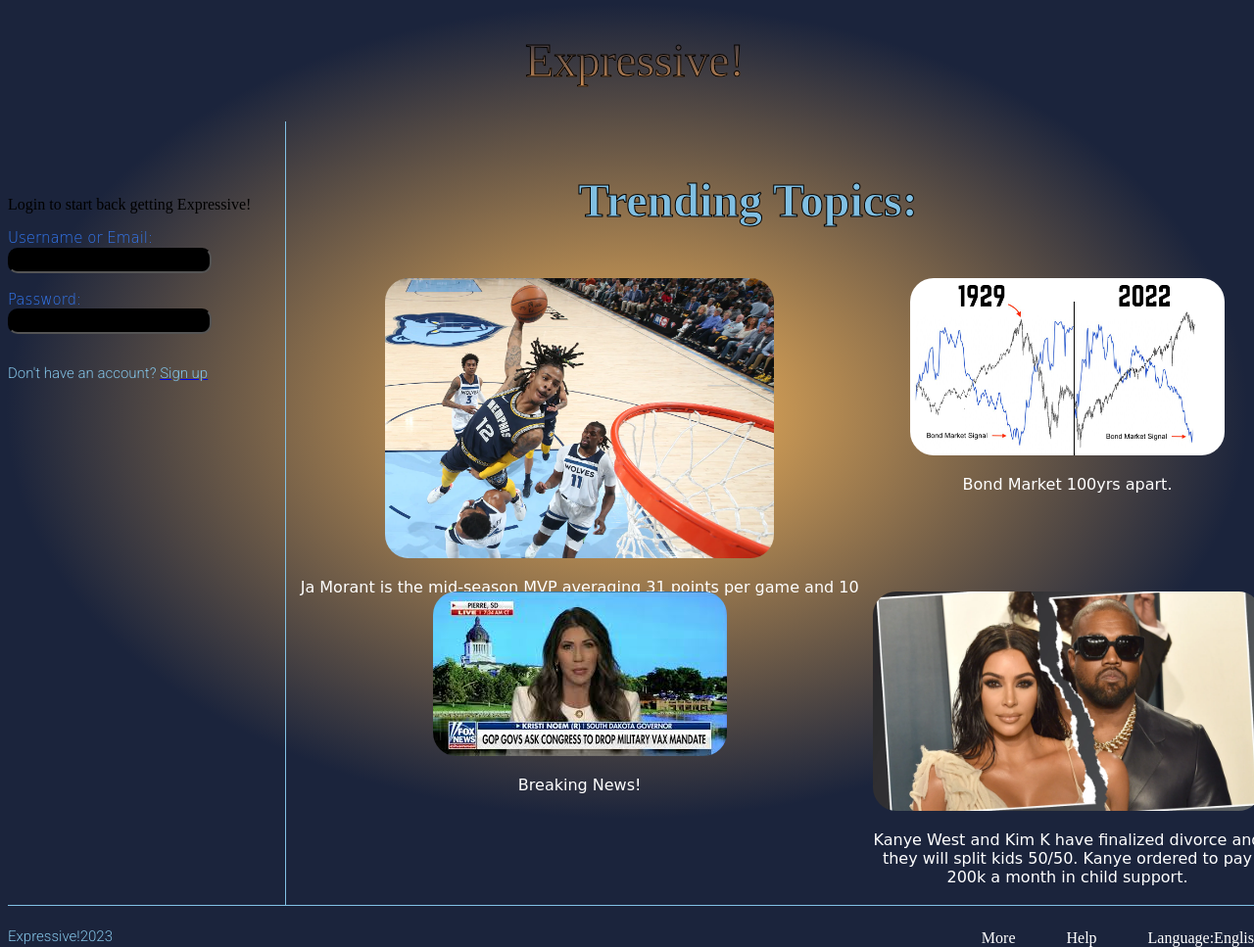
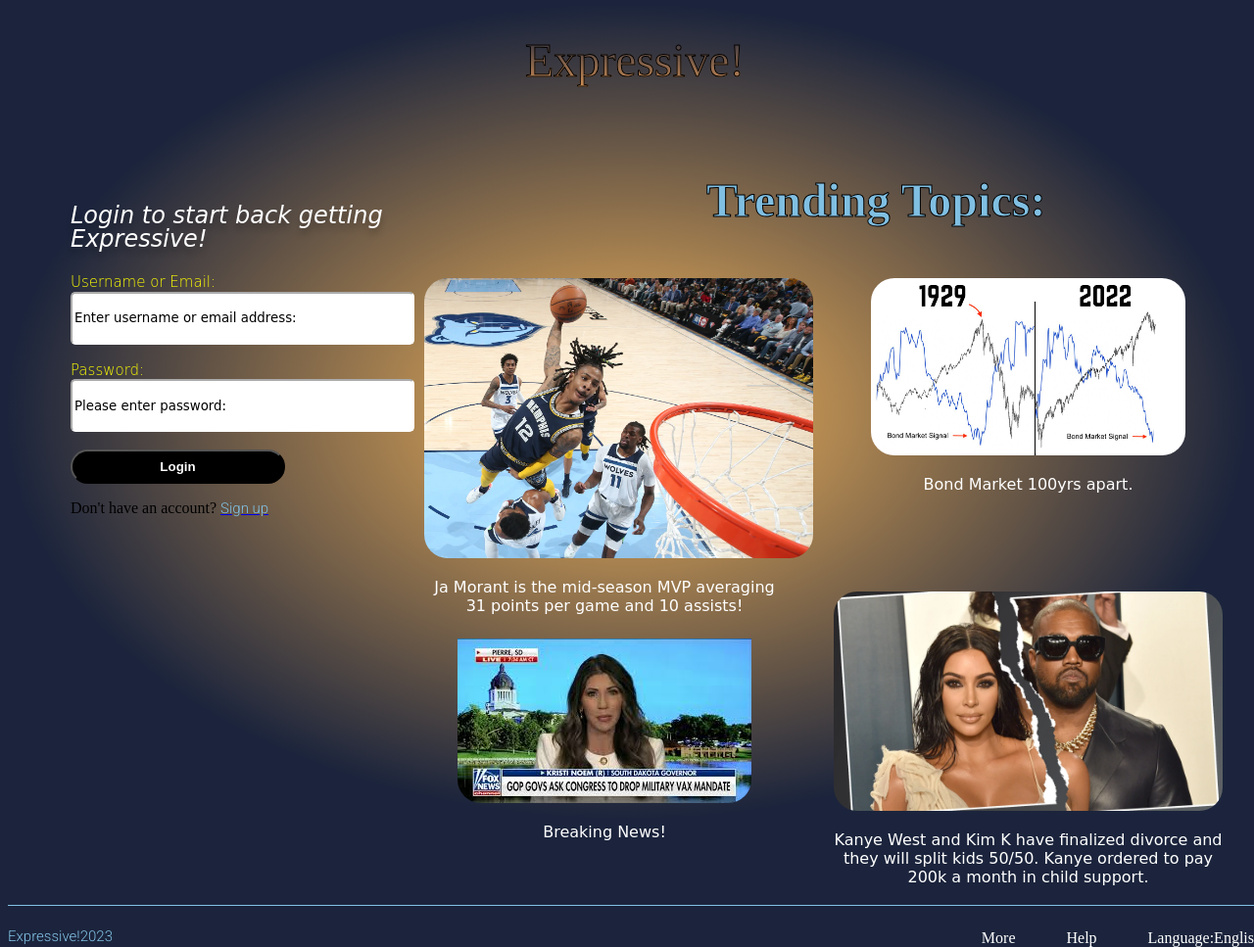
Before and after one commit to Iraon720/Social-Media-Clone, a plain HTML site: page login.html in a window 1280 px wide. Shown: the whole page at 98% size. Drawn offline with Linux system fonts and the light colour scheme; a web font is replaced by a local one.

Commit message:
New content will have to be created for grid

```diff
--- a/login.css
+++ b/login.css
@@ -6,7 +6,7 @@
   vertical-align: top;
   line-height: 60px;
   text-align: center;
-  background: linear-gradient(#1b243c, #db9657);
+  background: linear-gradient(#db9657, #82c1e4);
   -webkit-background-clip: text;
   -webkit-text-fill-color: transparent;
   -webkit-text-stroke: black 1px;
@@ -126,13 +126,23 @@
   }
   .container-img,
   #container-form,
-  .lf,
-  button {
+  .lf {
     display: none;
+  }
+  .calling-desktop {
+    font-family: 'Red Rose', cursive;
+    font-weight: 300px;
+    font-style: oblique !important;
+    font-size: 24px;
+    line-height: 29.98px;
+    color: white;
+    text-shadow: 0px 6px 6px rgba(0, 0, 0, 0.25);
+    line-height: 100%;
+    vertical-align: top;
   }
   label {
     font-family: 'Red Rose', cursive;
-    color: #347af6;
+    color: #fdff02;
     font-weight: 300;
     font-size: 15px;
     line-height: 17.5px;
@@ -141,22 +151,39 @@
   }
   .label-desktop {
     font-family: 'Red Rose', cursive;
-    color: #347af6;
+    color: #fdff02;
     font-weight: 300;
     font-size: 15px;
     line-height: 17.5px;
     text-align: center;
     padding-right: 3rem;
+    display: flex;
+    align-self: center;
   }
+
   .lf-desktop {
     font-family: 'Red Rose', cursive;
-    background-color: black;
-    border-radius: 10px;
-    width: 200px;
-    height: 20px;
-    border-color: black;
+    background-color: white;
+    border-radius: 5px;
+    width: 343px;
+    height: 48px;
+    border-color: white;
     top: 385px;
-    color: white;
+    color: black;
+  }
+  .lf-desktop::placeholder {
+    color: black;
+    font-family: 'Red Rose', cursive;
+  }
+  .button {
+    font-weight: bold !important;
+    background-color: #fdff02;
+    color: black;
+    border-radius: 20px;
+    border-color: #fdff02;
+    padding: 0.5rem;
+    width: 219px;
+    cursor: pointer;
   }
 
   #cards {
@@ -177,8 +204,7 @@
   #desktop-form {
     align-items: center;
     padding-top: 60px;
-    border-right: #82c1e4 1px solid;
-    border-bottom 0px;
+    padding-left: 4rem;
 
     grid-area: desktop-form;
   }
@@ -216,9 +242,10 @@
     border-radius: 24px;
   }
   #card3 img {
-    max-width: 473.65px;
-    max-height: 246px;
+    max-width: 600px;
+    max-height: 300px;
     border-radius: 24px;
+    padding-top: 3rem;
   }
 
   #card1,
@@ -229,6 +256,7 @@
     text-align: center;
     font-family: 'Red Rose', cursive;
     color: white;
+    padding-right: 40px;
   }
 
   footer {
--- a/login.html
+++ b/login.html
@@ -87,6 +87,7 @@
             minlength="5"
             maxlength="35"
             required
+            placeholder="Enter username or email address:"
           />
           <br />
           <br />
@@ -100,14 +101,15 @@
             class="password"
             minlength="8"
             maxlength="25"
+            placeholder="Please enter password:"
           />
           <br />
           <br />
           <a href="/dashboard.html">
-            <button class="login-desktop" aria-disabled="true">Login</button>
+            <button class="button-desktop" aria-disabled="true">Login</button>
           </a>
 
-          <p class="form">
+          <p class="form-desktop">
             Don't have an account?
             <a href="/signup.html" role="link"><span>Sign up</span></a>
           </p>
```
